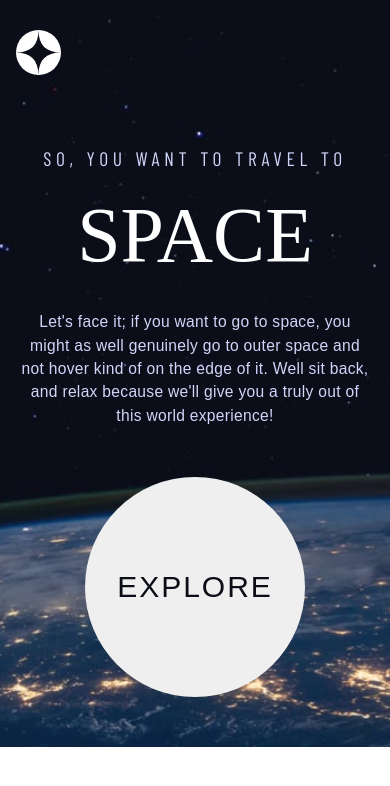
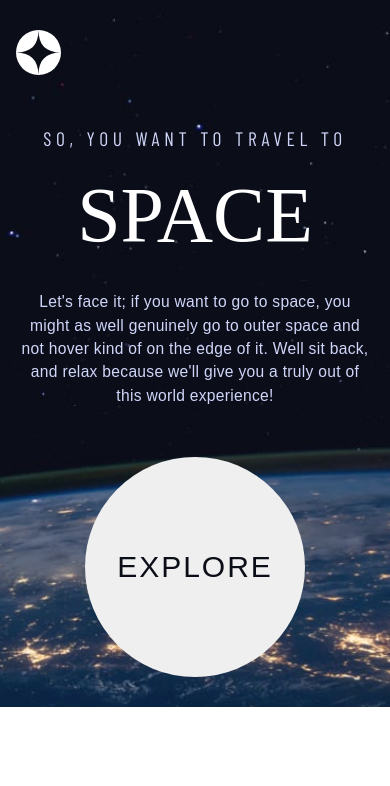
Before and after one commit to paulinagadea/Space-Travel-Page, a React (Create React App) app: page / in a window 390 px wide. Shown: the top 786 px of the page. Built offline with nearby package versions, Linux system fonts and the light colour scheme; the HTML template or start-up script is replaced by a standard one; a web font is replaced by a local one.

Commit message:
testing mobile home 5

```diff
--- a/src/components/home/Home.module.css
+++ b/src/components/home/Home.module.css
@@ -145,7 +145,7 @@
         display: flex;
         flex-direction: column;
         align-items: center;
-        margin-bottom: 0;
+        margin: 20px 0;
     }
 
     .container h1 {
@@ -164,5 +164,6 @@
     .button {
         height: 220px;
         width: 220px;
+        margin: 30px;
     }
 }
```
